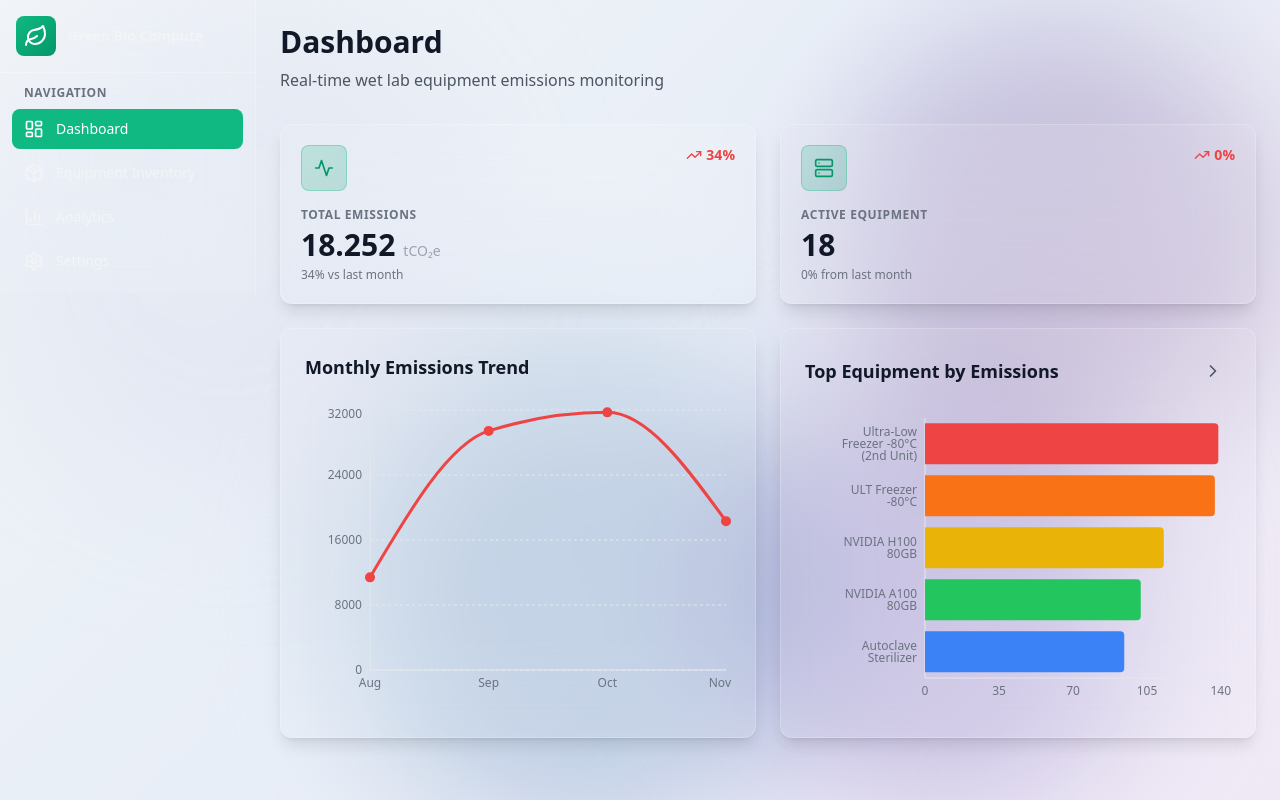
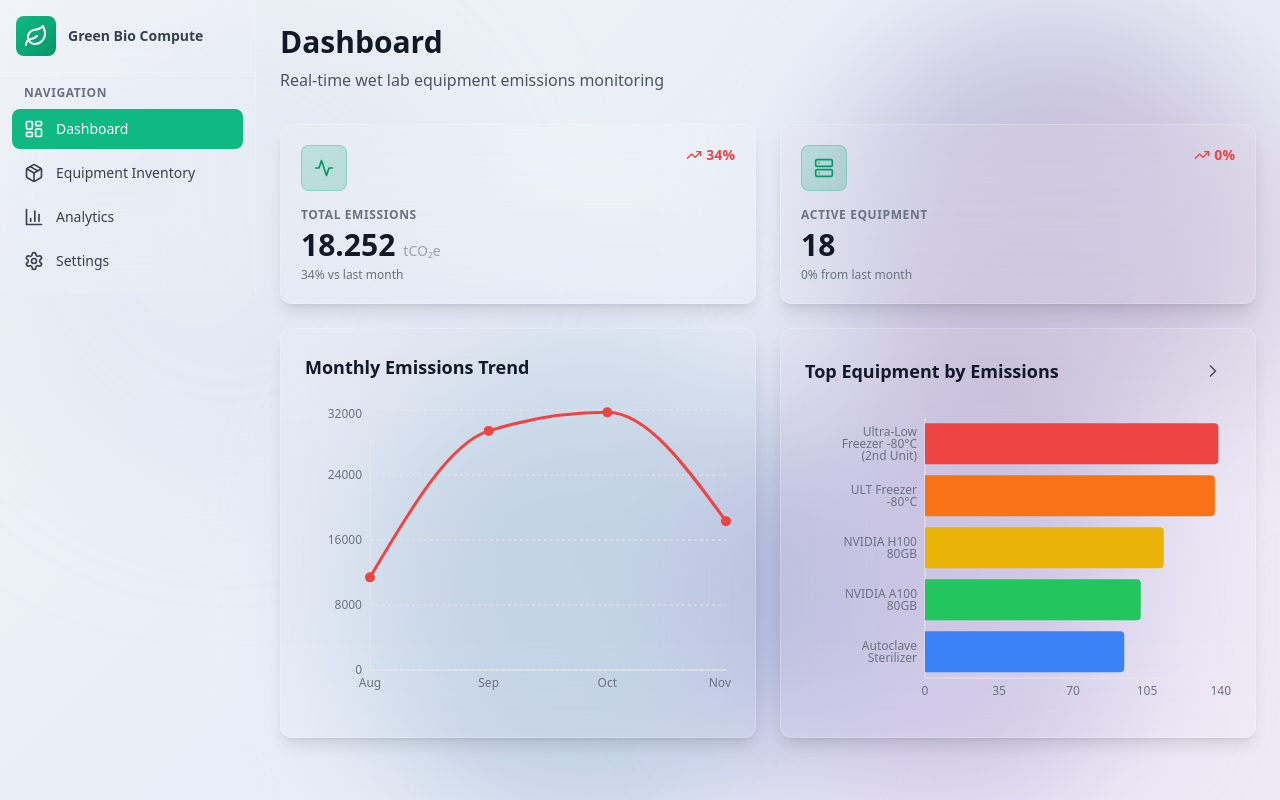
Before and after one commit to BrandeisPatrick/co2ai-frontend, a React (Vite) app: page / in a window 1280 px wide. Built offline with nearby package versions, Linux system fonts and the light colour scheme.

Commit message:
Change sidebar text color to dark for better desktop visibility
- Sidebar title and navigation text now dark gray on desktop
- Maintains readability against light transparent background
- Mobile view also uses dark text for consistency

```diff
--- a/src/components/layout/Sidebar.tsx
+++ b/src/components/layout/Sidebar.tsx
@@ -40,7 +40,7 @@ export default function Sidebar({ onCloseMobile }: SidebarProps) {
             <Leaf className="text-white" size={24} />
           </div>
           <div>
-            <h1 className="text-sm font-semibold text-gray-100">Green Bio Compute</h1>
+            <h1 className="text-sm font-semibold text-gray-900 md:text-gray-700">Green Bio Compute</h1>
           </div>
         </div>
       </div>
@@ -65,7 +65,7 @@ export default function Sidebar({ onCloseMobile }: SidebarProps) {
                     flex items-center gap-3 px-3 py-2.5 rounded-lg transition-colors
                     ${isActive
                       ? 'bg-emerald-500 dark:bg-blue-600 text-white'
-                      : 'text-gray-100 hover:bg-white/20 dark:hover:bg-gray-700/20 hover:text-gray-100'
+                      : 'text-gray-900 md:text-gray-700 hover:bg-white/20 dark:hover:bg-gray-700/20 hover:text-gray-900 md:hover:text-gray-700'
                     }
                   `}
                 >
```
